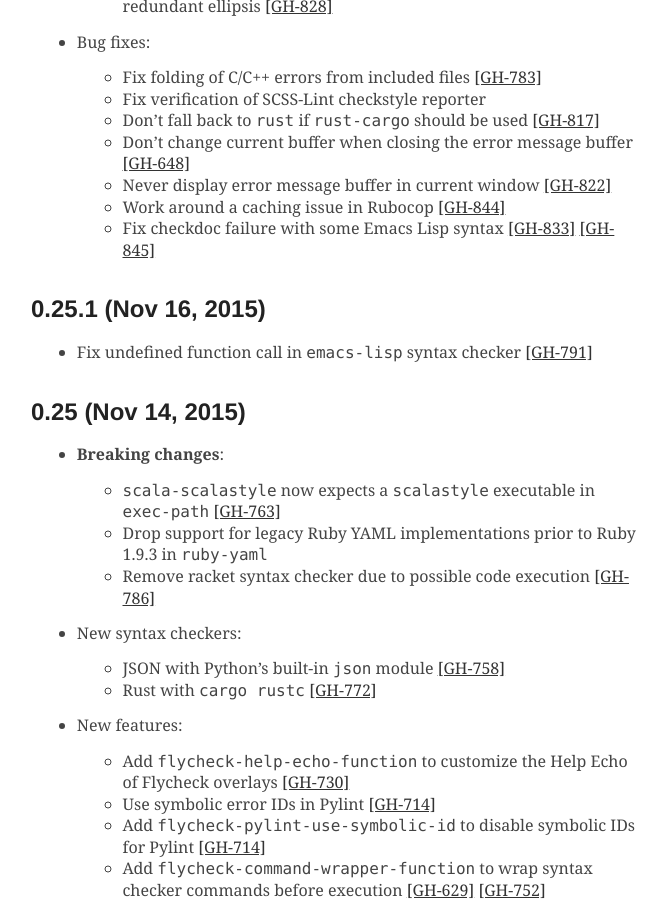
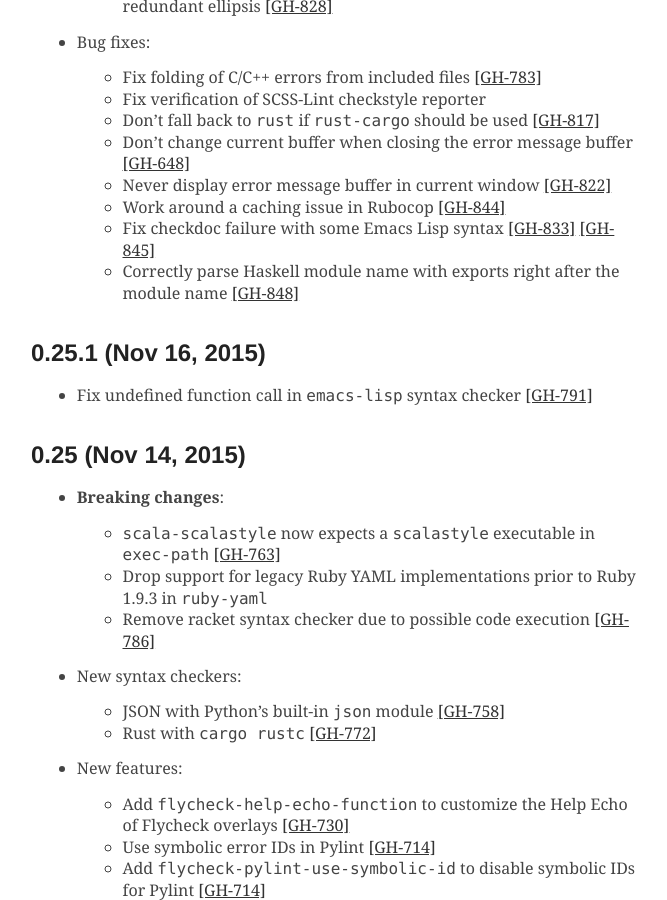
Before and after one commit to cmarqu/flycheck.github.io, a Jekyll site: the page built from changes.md, in a window 1280 px wide and 900 px high, scrolled down 709 px. Shown: the whole window, without its empty margins (259-926 px from the left). Built offline with Jekyll 4.4.1, drawn with Linux system fonts in a browser that asks for light colours; some web fonts are replaced.

Commit message:
Update from flycheck/flycheck@76d46684

```diff
--- a/_includes/changes.md
+++ b/_includes/changes.md
@@ -37,6 +37,8 @@
   * Never display error message buffer in current window [[GH-822]](https://github.com/flycheck/flycheck/issues/822)
   * Work around a caching issue in Rubocop [[GH-844]](https://github.com/flycheck/flycheck/issues/844)
   * Fix checkdoc failure with some Emacs Lisp syntax [[GH-833]](https://github.com/flycheck/flycheck/issues/833) [[GH-845]](https://github.com/flycheck/flycheck/issues/845)
+  * Correctly parse Haskell module name with exports right after the module name
+    [[GH-848]](https://github.com/flycheck/flycheck/issues/848)
 
 [buttercup]: https://github.com/jorgenschaefer/emacs-buttercup
 
```
